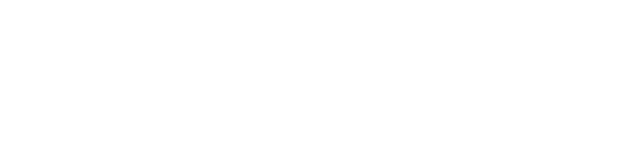
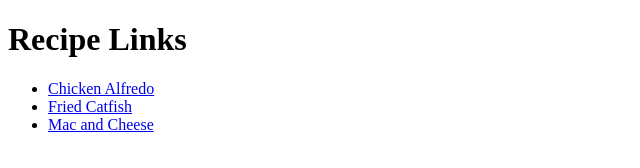
Before and after one commit to plaou73/odin-recipes, a plain HTML site: page index.html in a window 1280 px wide. Shown: the whole page, without its empty margins (0-640 px from the left). Drawn offline with Linux system fonts and the light colour scheme.

Commit message:
Add links to recipe pages on index.html

```diff
--- a/index.html
+++ b/index.html
@@ -9,7 +9,12 @@
 </head>
 
 <body>
-
+    <h1>Recipe Links</h1>
+        <ul>
+            <li><a href="../odin-recipes/recipes/chicken-alfredo.html">Chicken Alfredo</a></li>
+            <li><a href="../odin-recipes/recipes/catfish.html">Fried Catfish</a></li>
+            <li><a href="../odin-recipes/recipes/mac.html">Mac and Cheese</a></li>
+        </ul>
 </body>
 
 </html>
```
